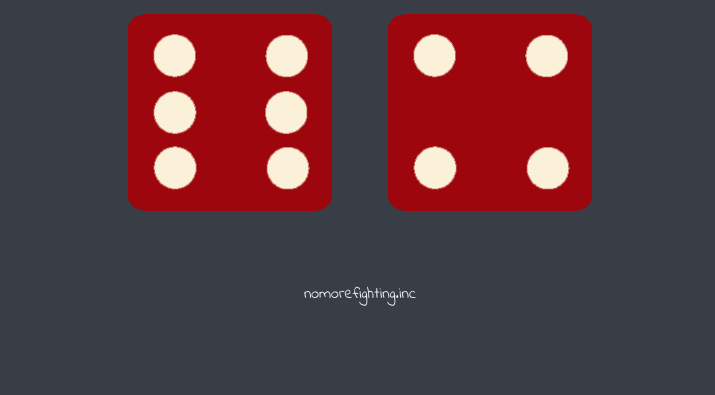
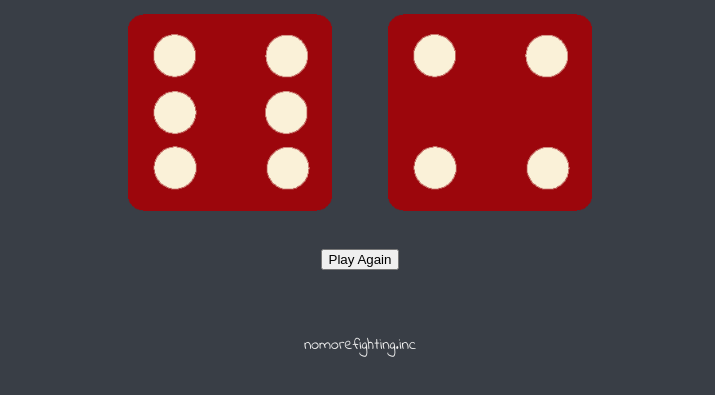
Before and after one commit to Code70x7/Dicegame, a plain HTML site: page index.html in a window 1280 px wide. Shown: the part 281-676 px from the top of the page, without its empty margins (280-995 px from the left). Drawn offline with Linux system fonts and the light colour scheme.

Commit message:
added a button

```diff
--- a/index.html
+++ b/index.html
@@ -25,7 +25,8 @@
     </div>
 
   </div>
-
+  <div class="button"> <button type=" submit" onClick="refreshPage()">Play Again</button>
+  </div>
   <script src="index.js"></script>
 </body>
 
--- a/index.js
+++ b/index.js
@@ -19,3 +19,7 @@ else if (randomNumber2 > randomNumber1) {
 else {
     document.querySelector("h1").innerHTML = "Draw! 😃";
 }
+
+function refreshPage(){
+    window.location.reload();
+}
--- a/styles.css
+++ b/styles.css
@@ -39,3 +39,7 @@ footer {
   font-family: 'Indie Flower', cursive;
 
 }
+.button {
+  text-align: center;
+  margin-top: 30px;
+}
```
